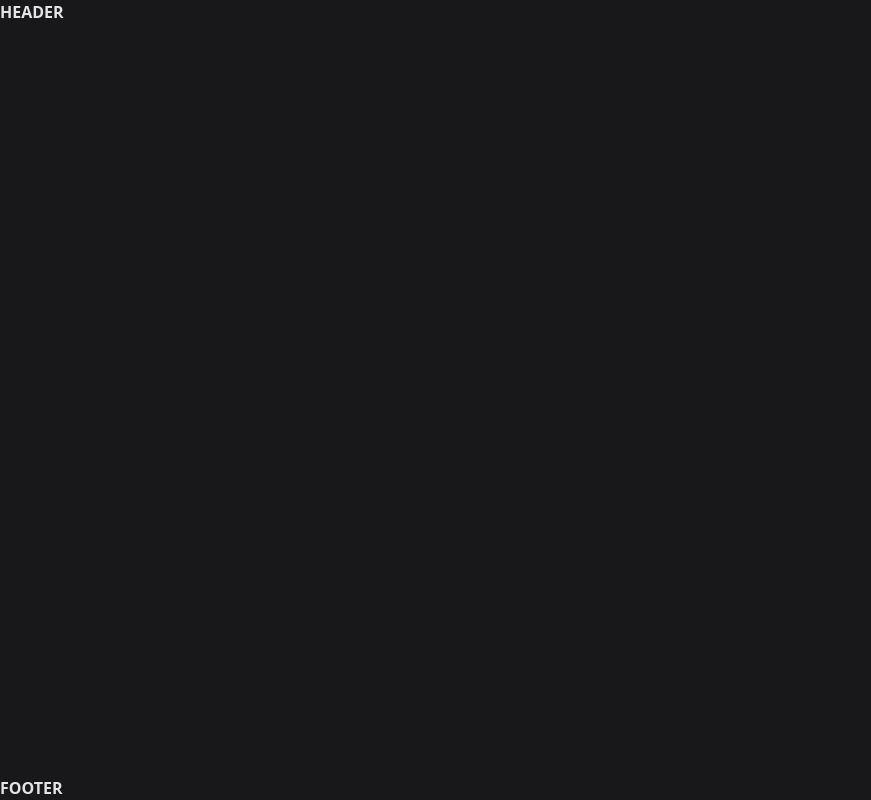
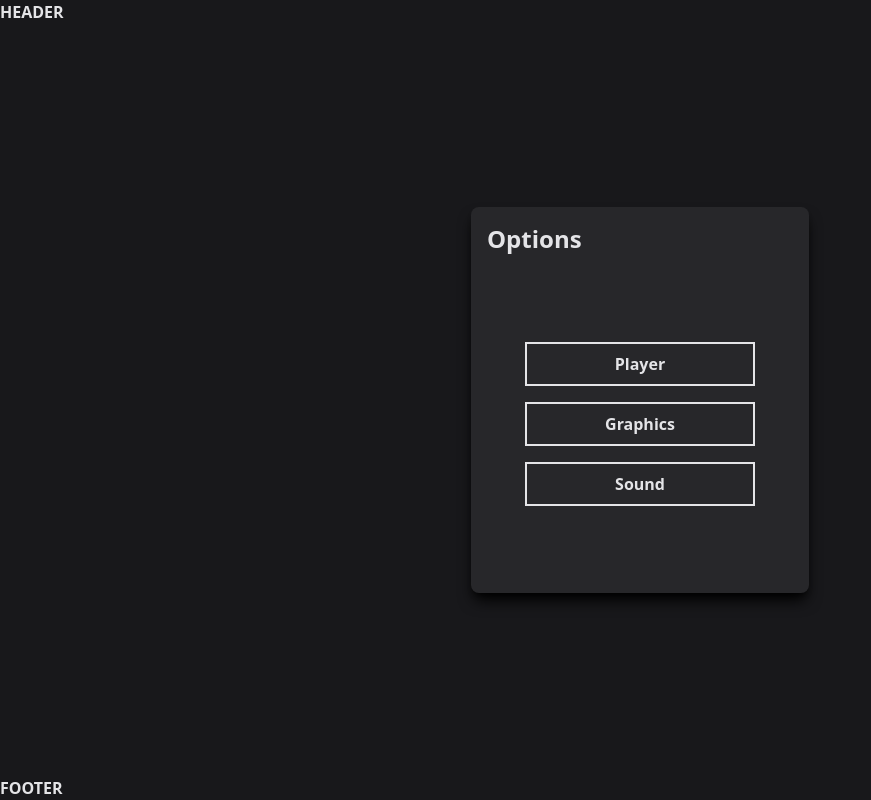
Before and after one commit to Agusdben/labyrinth-react-ts, a React (Vite) app: page /menu/options in a window 1280 px wide. Before the commit this address had no page. Shown: the whole page, without its empty margins (0-871 px from the left). Built offline with nearby package versions, Linux system fonts and the light colour scheme.

Commit message:
Nested menu routes

```diff
--- a/src/App.tsx
+++ b/src/App.tsx
@@ -19,16 +19,23 @@ function App () {
         <main className='flex-1 flex m-auto'>
           <Routes>
             <Route path='/' element={<Home />} />
-            <Route path='menu' element={<Menu />} />
+
+            <Route path='menu'>
+              <Route index={true} element={<Menu />} />
+
               <Route path='levels' element={<Levels />} />
-            <Route path='labyrinth/:level' element={<Labyrinth />} />
+
               <Route path='options'>
                 <Route index={true} element={<Options />} />
                 <Route path='player' element={<OptionsPlayer />} />
                 <Route path='graphics' element={<OptionsGraphics />} />
                 <Route path='sound' element={<OptionsSound />} />
               </Route>
+
               <Route path='how' element={<HowToPlay />} />
+            </Route>
+
+            <Route path='labyrinth/:level' element={<Labyrinth />} />
           </Routes>
         </main>
       </BrowserRouter>
--- a/src/pages/Menu/index.tsx
+++ b/src/pages/Menu/index.tsx
@@ -9,9 +9,9 @@ const Menu = () => {
       <Title>Menu</Title>
       <WindowContainer>
         <div className='flex flex-col gap-4'>
-          <MenuButton value='Play!' route='/levels' />
-          <MenuButton value='Options' route='/options' />
-          <MenuButton value='How to play' route='/how' />
+          <MenuButton value='Play!' route='/menu/levels' />
+          <MenuButton value='Options' route='/menu/options' />
+          <MenuButton value='How to play' route='/menu/how' />
         </div>
       </WindowContainer>
     </PageSection>
--- a/src/pages/Options/index.tsx
+++ b/src/pages/Options/index.tsx
@@ -8,9 +8,9 @@ const Options = () => {
     <PageSection>
       <Title>Options</Title>
       <WindowContainer>
-        <MenuButton route='/options/player' value='Player' />
-        <MenuButton route='/options/graphics' value='Graphics' />
-        <MenuButton route='/options/sound' value='Sound' />
+        <MenuButton route='/menu/options/player' value='Player' />
+        <MenuButton route='/menu/options/graphics' value='Graphics' />
+        <MenuButton route='/menu/options/sound' value='Sound' />
       </WindowContainer>
     </PageSection>
   )
```
Lines whose indentation alone changed are shown as unchanged.
